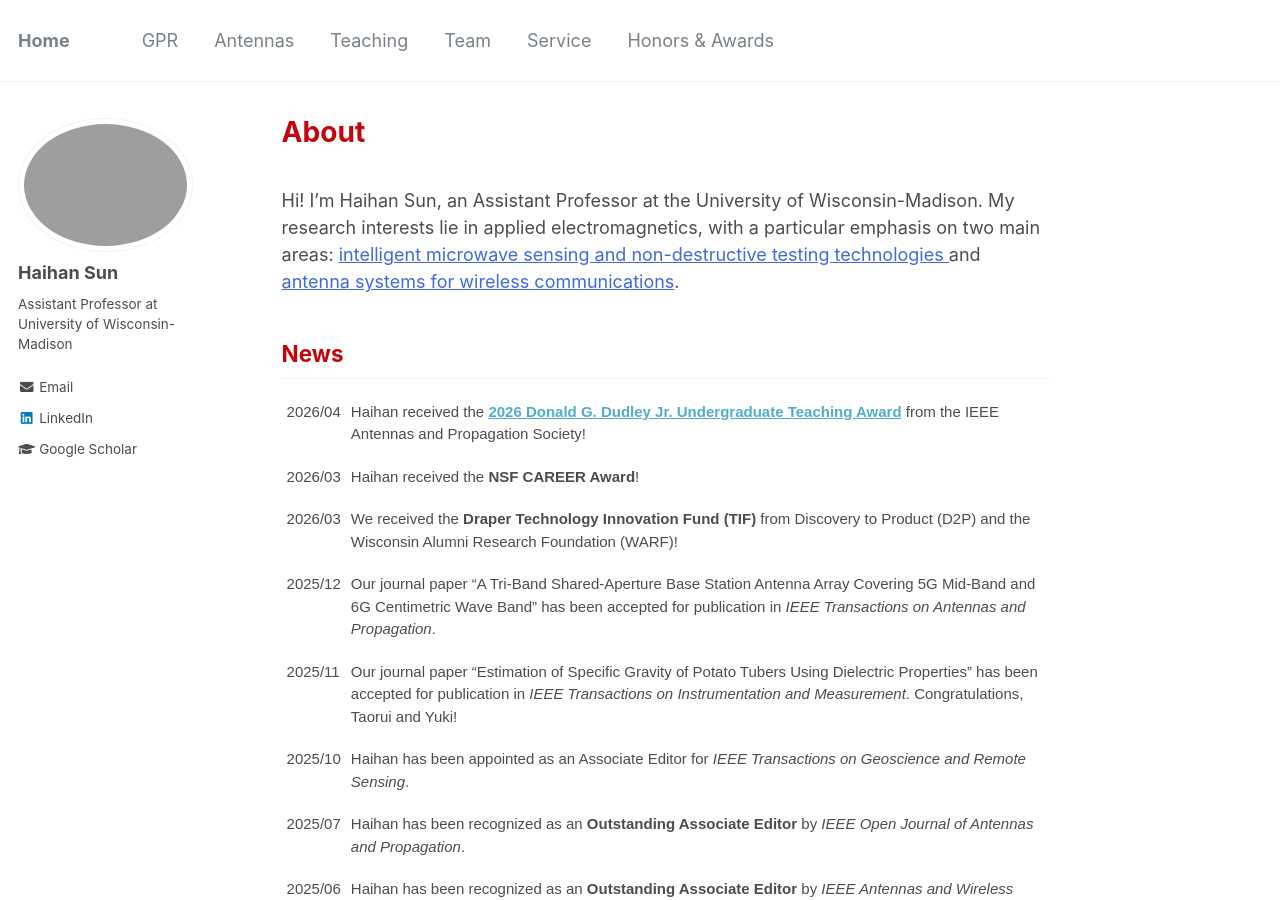
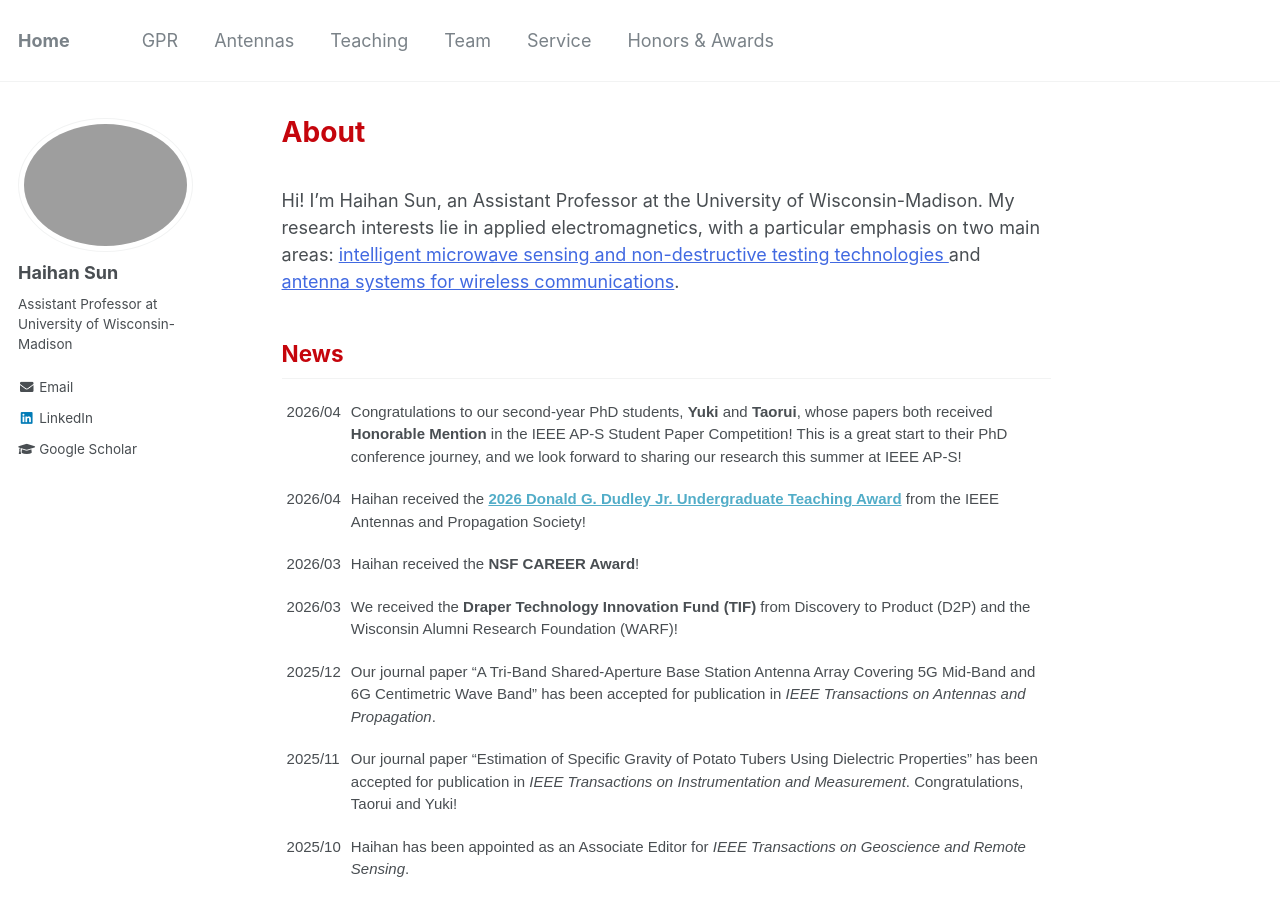
Before and after one commit to Haihan-Sun/Haihan-Sun.github.io, a Jekyll site: the page built from _pages/about.md, in a window 1280 px wide and 900 px high. Built offline with Jekyll 4.4.1, drawn with Linux system fonts in a browser that asks for light colours.

Commit message:
Update about.md

```diff
--- a/_pages/about.md
+++ b/_pages/about.md
@@ -28,6 +28,10 @@ Hi! I'm Haihan Sun, an Assistant Professor at the University of Wisconsin-Madiso
 <table class="tg">
 <tbody>
 
+<tr>
+    <td class="tg-ko0z">2026/04</td>
+    <td class="tg-ko0z"> Congratulations to our second-year PhD students, <b>Yuki</b> and <b>Taorui</b>, whose papers both received <b>Honorable Mention</b> in the IEEE AP-S Student Paper Competition! This is a great start to their PhD conference journey, and we look forward to sharing our research this summer at IEEE AP-S! </td>
+</tr>
 
 <tr>
     <td class="tg-ko0z">2026/04</td>
```
